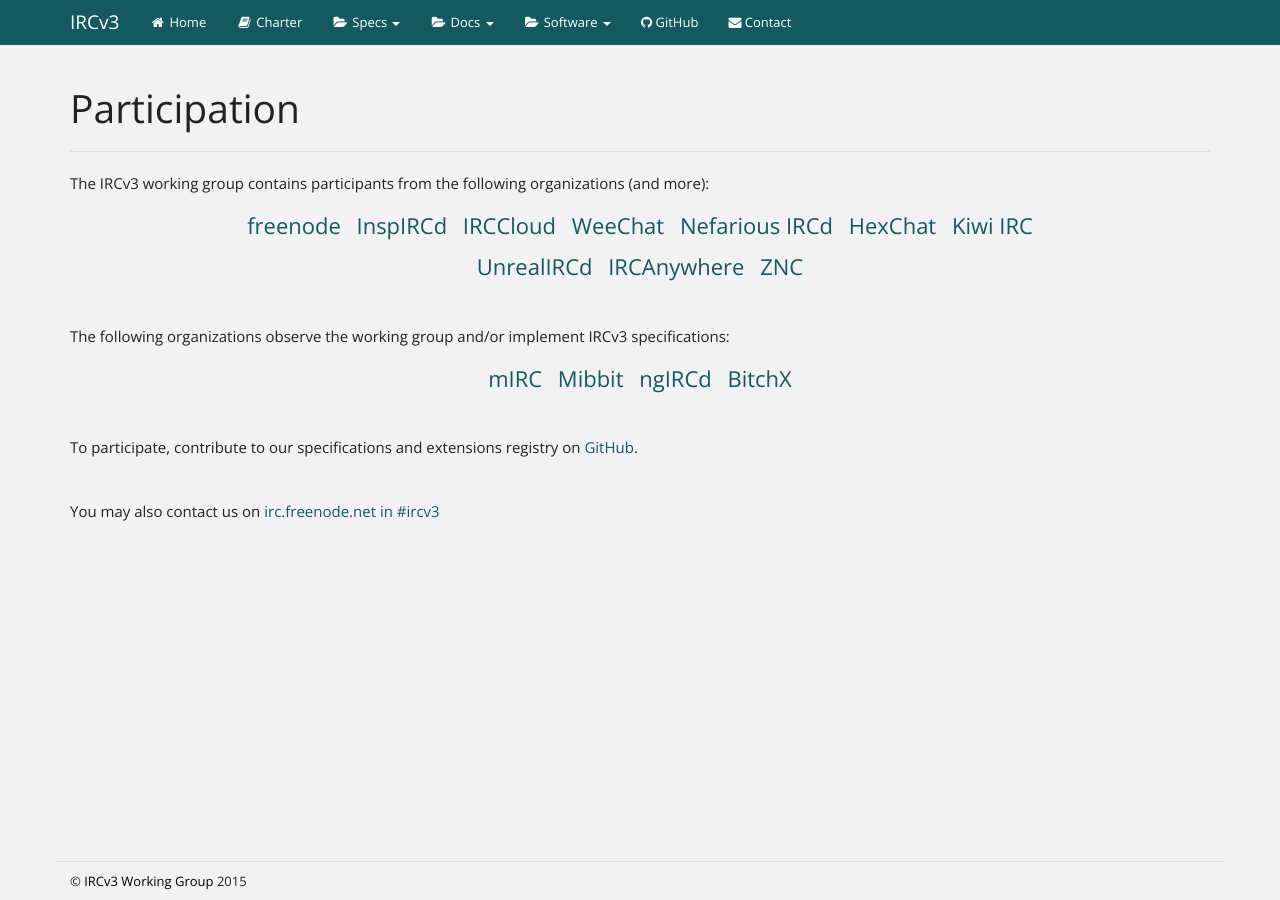
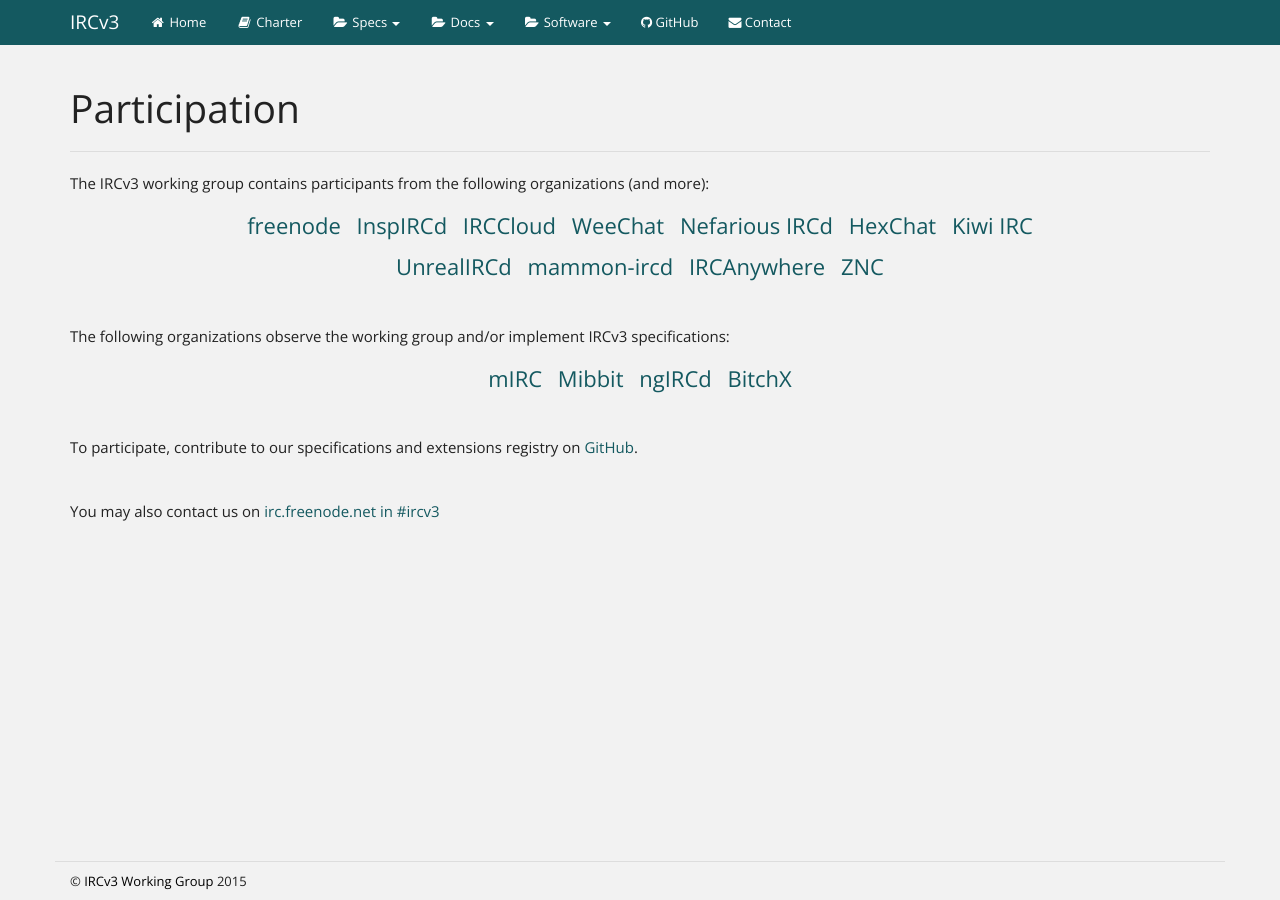
Before and after one commit to ircv3/ircv3.github.io, a Jekyll site: the page built from participation.md, in a window 1280 px wide. Built offline with Jekyll 4.4.1, drawn with Linux system fonts in a browser that asks for light colours.

Commit message:
participants: add mammon-ircd

```diff
--- a/_data/participants.yml
+++ b/_data/participants.yml
@@ -22,6 +22,9 @@
 - name: UnrealIRCd
   url: http://www.unrealircd.org/
 
+- name: mammon-ircd
+  url: http://www.mammon.io/
+
 - name: IRCAnywhere
   url: http://ircanywhere.com/
 
```
